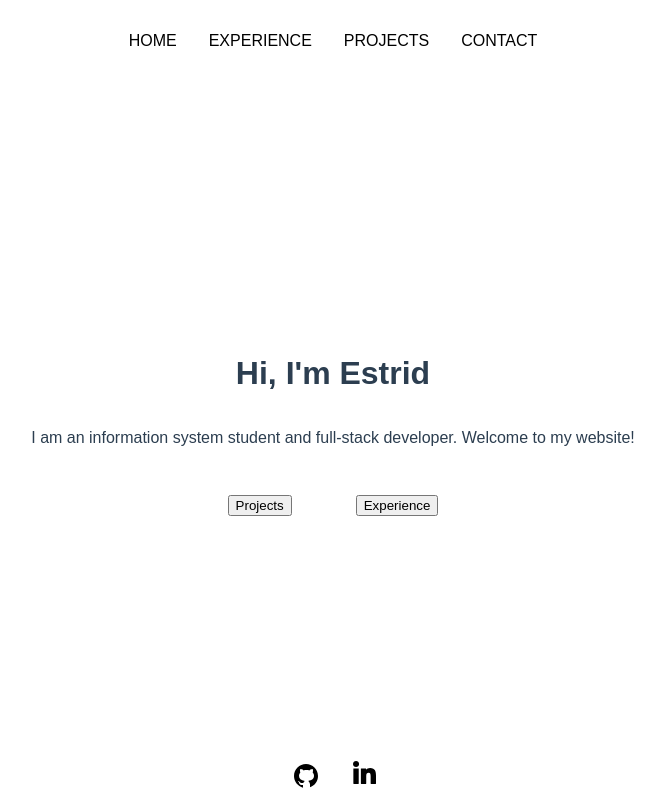
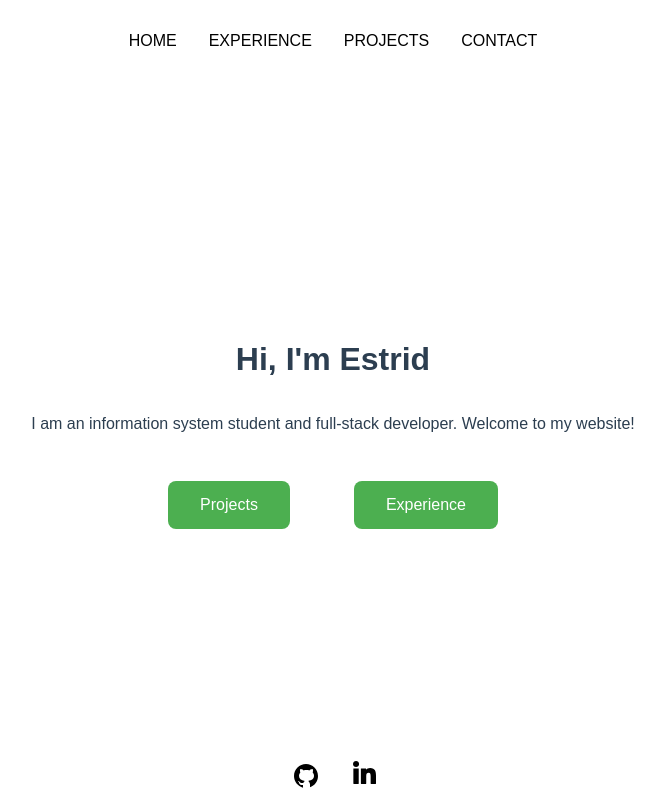
Before and after one commit to Estridha/MyPortfolioWebsite, a Vue app in the folder website/: page / in a window 1280 px wide. Shown: the whole page, without its empty margins (307-972 px from the left). Built offline with nearby package versions, Linux system fonts and the light colour scheme.

Commit message:
added BaseButton component

```diff
--- /dev/null
+++ b/website/src/components/BaseButton.vue
@@ -0,0 +1,27 @@
+<template>
+  <button :class="type" @click="$emit('userClicked')">{{ title }}</button>
+</template>
+
+<script>
+export default {
+  name: "BaseExperienceBlock",
+  props: {
+    type: String,
+    title: String,
+  },
+};
+</script>
+
+<style scoped lang="scss">
+button {
+  background-color: #4caf50; /* Green */
+  border: none;
+  border-radius: 8px;
+  color: white;
+  padding: 15px 32px;
+  text-align: center;
+  text-decoration: none;
+  display: inline-block;
+  font-size: 16px;
+}
+</style>
--- a/website/src/components/BaseExperienceBlock.vue
+++ b/website/src/components/BaseExperienceBlock.vue
@@ -55,7 +55,6 @@ export default {
     }
   }
   .desc-container {
-    align-self: stretch;
     flex: 2;
   }
 }
--- a/website/src/views/HomeView.vue
+++ b/website/src/views/HomeView.vue
@@ -3,16 +3,25 @@
     <h1 class="title">Hi, I'm Estrid</h1>
     <p>I am an information system student and full-stack developer. Welcome to my website!</p>
     <div class="button-container">
-    <button>Projects</button>
-    <button>Experience</button>
+      <BaseButton title="Projects" @userClicked="goTo('/projects')"/>
+      <BaseButton title="Experience" @userClicked="goTo('/experience')"/>
   </div>
   </div>
 </template>
 
 <script>
+import BaseButton from '@/components/BaseButton.vue';
 
 export default {
   name: 'HomeView',
+  components: {
+    BaseButton,
+  },
+  methods: {
+    goTo(location) {
+      this.$router.push(location);
+    }
+  }
 }
 </script>
 
--- a/website/src/views/ProjectsView.vue
+++ b/website/src/views/ProjectsView.vue
@@ -2,7 +2,7 @@
     <div class="projects">
       <h1>This is an projects page</h1>
     </div>
-  </template>
+</template>
 
   <script>
   // @ is an alias to /src
```
